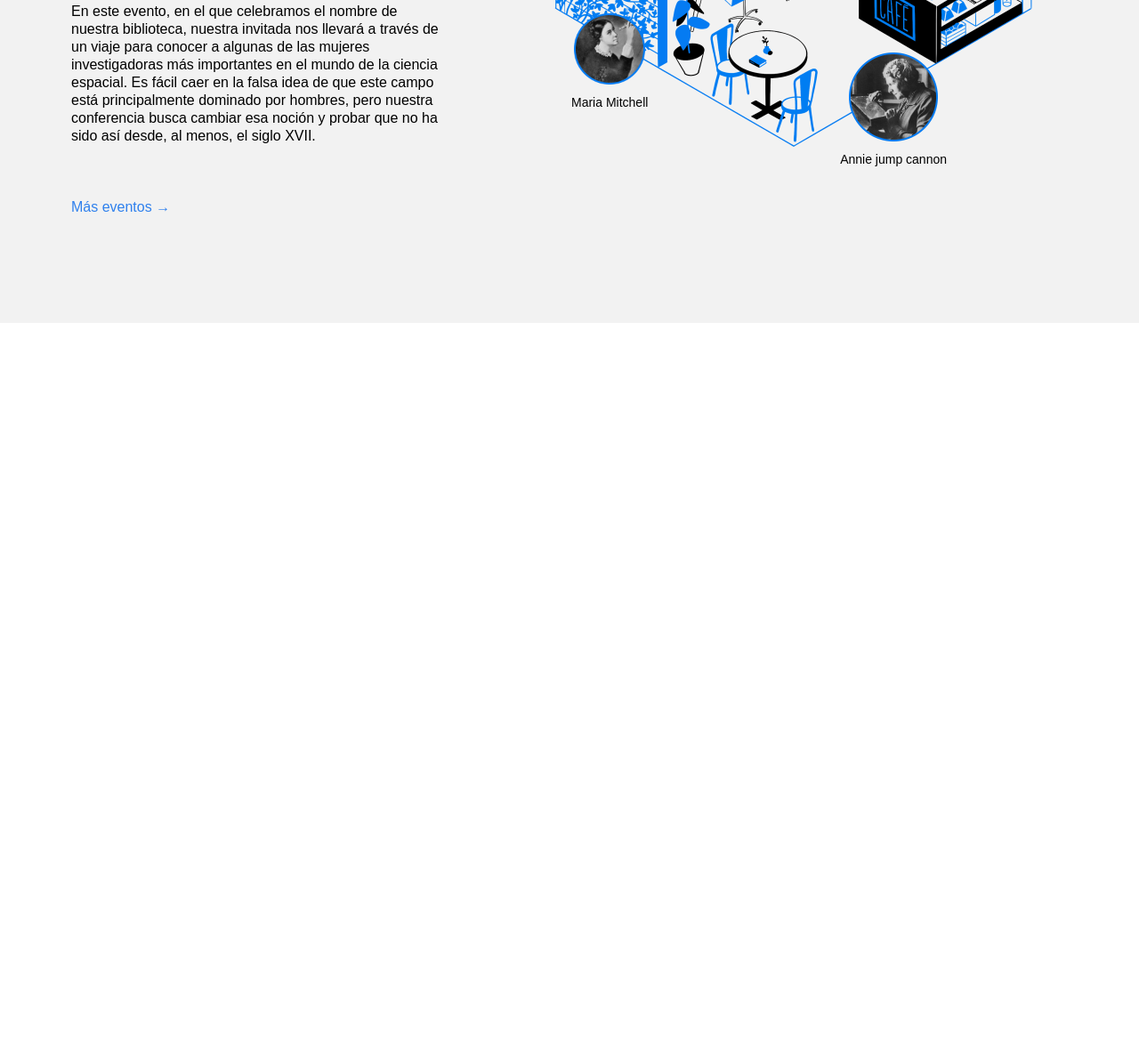
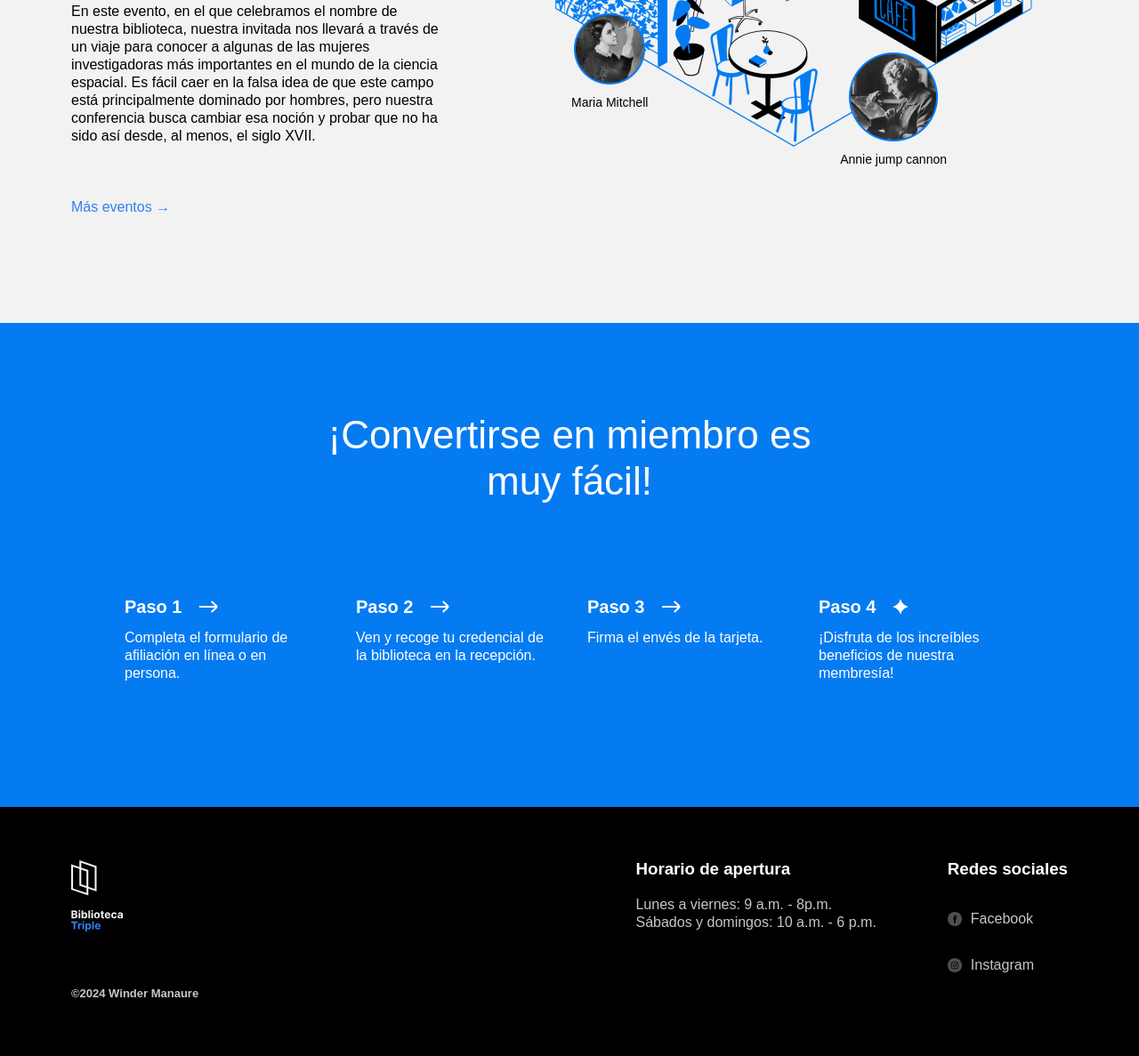
Before and after one commit to WINDERSITOUUU/web_project_library_es, a plain HTML site: page index.html in a window 1280 px wide. Shown: the part 2575-3762 px from the top of the page at 89% size. Before the commit the page ends 2938 px from the top, so only its background shows below. Drawn offline with Linux system fonts and the light colour scheme.

Commit message:
Nueva actualizacion del proyecto

```diff
--- a/index.html
+++ b/index.html
@@ -28,10 +28,10 @@
               <a class="nav__link" href="#events">Eventos</a>
             </li>
             <li>
-              <a class="nav__link" href="#">Conviértete en miembro</a>
+              <a class="nav__link" href="#membership">Conviértete en miembro</a>
             </li>
             <li>
-              <a class="nav__link" href="#">Contactos</a>
+              <a class="nav__link" href="#footer">Contactos</a>
             </li>
           </ul>
         </nav>
@@ -220,7 +220,109 @@
             </div>
           </div>
         </section>
+        <section class="membership" id="membership">
+          <h2 class="membership__title">
+            ¡Convertirse en miembro es muy fácil!
+          </h2>
+          <ul class="membership__steps">
+            <li class="step">
+              <h3 class="step__title">
+                Paso 1
+                <img
+                  src="./images/icon_step_forward.svg"
+                  alt="icon forward"
+                  class="step__icon"
+                />
+              </h3>
+              <p class="step__description">
+                Completa el formulario de afiliación en línea o en persona.
+              </p>
+            </li>
+            <li class="step">
+              <h3 class="step__title">
+                Paso 2
+                <img
+                  src="./images/icon_step_forward.svg"
+                  alt="icon forward"
+                  class="step__icon"
+                />
+              </h3>
+              <p class="step__description">
+                Ven y recoge tu credencial de la biblioteca en la recepción.
+              </p>
+            </li>
+            <li class="step">
+              <h3 class="step__title">
+                Paso 3
+                <img
+                  src="./images/icon_step_forward.svg"
+                  alt="icon forward"
+                  class="step__icon"
+                />
+              </h3>
+              <p class="step__description">Firma el envés de la tarjeta.</p>
+            </li>
+            <li class="step">
+              <h3 class="step__title">
+                Paso 4
+                <img
+                  src="./images/icon_step_finish.svg"
+                  alt="icon finish"
+                  class="step__icon"
+                />
+              </h3>
+              <p class="step__description">
+                ¡Disfruta de los increíbles beneficios de nuestra membresía!
+              </p>
+            </li>
+          </ul>
+        </section>
       </main>
+      <footer class="footer" id="footer">
+        <div class="footer__columns">
+          <div class="footer__column">
+            <img
+              class="footer__logo"
+              src="./images/logo_white.svg"
+              alt="logo image"
+            />
+          </div>
+          <div class="footer__column footer__column_content_hours">
+            <h3 class="footer__column-heading">Horario de apertura</h3>
+            <ul class="footer__list">
+              <li class="footer__list_item">Lunes a viernes: 9 a.m. - 8p.m.</li>
+              <li class="footer__list_item">
+                Sábados y domingos: 10 a.m. - 6 p.m.
+              </li>
+            </ul>
+          </div>
+          <div class="footer__column footer__column_content_social">
+            <h3 class="footer__column-heading">Redes sociales</h3>
+            <ul class="footer__list">
+              <li class="footer__list_item">
+                <a class="footer__column-link" href="#">
+                  <img
+                    src="./images/facebook_white.svg"
+                    alt="icon"
+                    class="footer__social-icon"
+                  />
+                  <p>Facebook</p>
+                </a>
+              </li>
+              <li class="footer__list_item">
+                <a class="footer__column-link" href="#">
+                  <img
+                    src="./images/instagram_white.svg"
+                    alt="icon"
+                    class="footer__social-icon"
+                  />
+                  <p>Instagram</p>
+              </li>
+            </ul>
+          </div>
+          <h3 class="footer__copyright">©2024 Winder Manaure</h3>
+        </div>
+      </footer>
     </div>
   </body>
 </html>
--- a/styles/style.css
+++ b/styles/style.css
@@ -295,3 +295,116 @@
   font-size: 14px;
   margin: 0;
 }
+
+.membership {
+  padding: 100px 0 140px;
+  background-color: #057bf2;
+  color: #ffffff;
+}
+
+.membership__title {
+  max-width: 574px;
+  margin: 0 auto;
+  text-align: center;
+  font-size: 44px;
+  font-weight: 500;
+  line-height: 52px;
+}
+
+.membership__steps {
+  list-style-type: none;
+  padding: 0;
+  margin: 100px 0 0;
+  display: flex;
+  gap: 40px;
+  justify-content: center;
+}
+
+.step {
+  width: 220px;
+}
+
+.step__title {
+  margin: 0;
+  font-size: 20px;
+  line-height: 30px;
+  font-weight: 700;
+  display: flex;
+  align-items: center;
+}
+
+.step__icon {
+  margin-left: 20px;
+}
+
+.step__description {
+  margin: 10px 0 0;
+}
+
+.footer {
+  box-sizing: border-box;
+  background-color: #000000;
+  padding: 60px 80px;
+  position: relative;
+}
+
+.footer__columns {
+  display: flex;
+  justify-content: space-between;
+}
+
+.footer__column_content_hours {
+  font-size: 16px;
+  margin-left: auto;
+}
+
+.footer__column_content_social {
+  font-size: 16px;
+  margin-left: 80px;
+}
+
+.footer__logo {
+  width: 58px;
+  height: 80px;
+}
+
+.footer__column-heading {
+  margin-top: 0;
+  margin-bottom: 20px;
+  color: #ffffff;
+}
+
+.footer__list {
+  list-style-type: none;
+  padding: 0;
+  color: #ffffffc7;
+}
+
+.footer__list-item {
+  display: flex;
+  flex-wrap: wrap;
+  row-gap: 16px;
+}
+
+.footer__column-link {
+  color: #ffffffc7;
+  text-decoration: none;
+  display: flex;
+  align-items: center;
+}
+
+.footer__social-icon {
+  width: 16px;
+  height: 16px;
+  padding-right: 10px;
+  padding-bottom: 0;
+}
+
+.footer__copyright {
+  position: absolute;
+  bottom: 60px;
+  left: 80px;
+  margin-top: 100px;
+  margin-bottom: 0;
+  font-size: small;
+}
```
